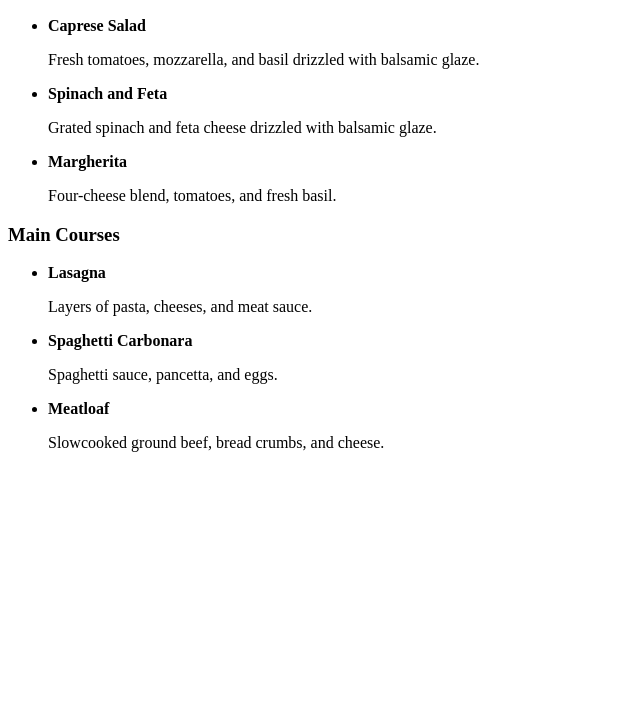
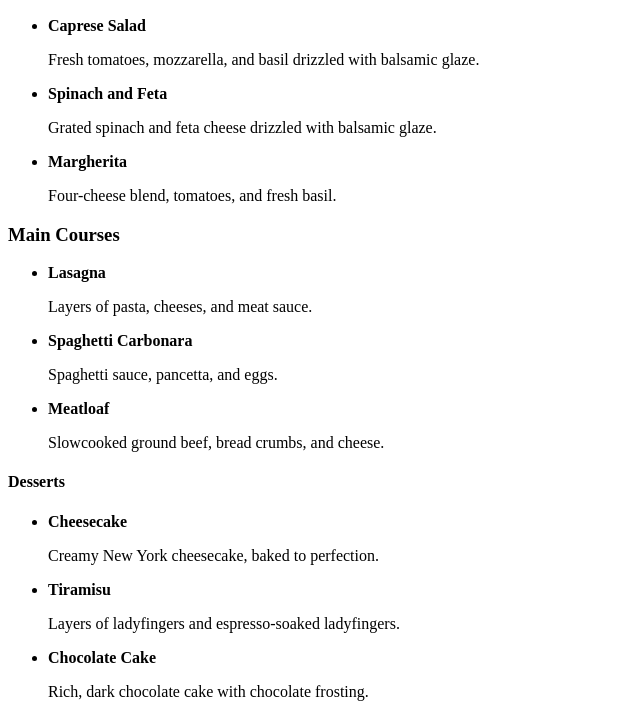
Before and after one commit to AlexYusal/The-Real-Experience, a plain HTML site: page index.html in a window 1280 px wide. Shown: the part 110-827 px from the top of the page, without its empty margins (0-640 px from the left). Before the commit the page ends 800 px from the top, so only its background shows below. Drawn offline with Linux system fonts and the light colour scheme.

Commit message:
added desserts

```diff
--- a/index.html
+++ b/index.html
@@ -50,6 +50,21 @@
     </li>
    </ul>
 
+   <h4>Desserts</h4>
 
+   <ul>
+    <li>
+        <strong>Cheesecake</strong>
+        <p>Creamy New York cheesecake, baked to perfection.</p>
+    </li>
+    <li>
+        <strong>Tiramisu</strong>
+        <p>Layers of ladyfingers and espresso-soaked ladyfingers.</p>
+    </li>
+    <li>
+        <strong>Chocolate Cake</strong>
+        <p>Rich, dark chocolate cake with chocolate frosting.</p>
+    </li>
+   </ul>
 </body>
 </html>
```
